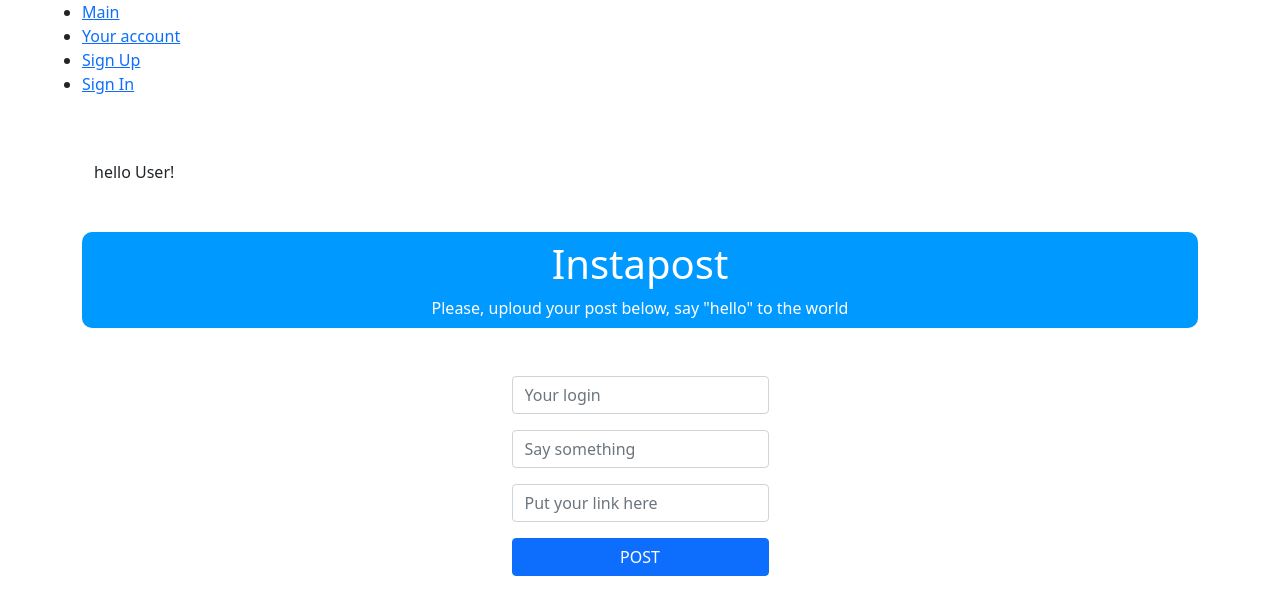
After one commit to erwinwolsh/sbertasks, a Node project: template src/views/secret.hbs in a window 1280 px wide. The commit adds this page. Shown: the top 615 px of the page. Run offline with Node 20 templates, Linux system fonts and the light colour scheme; the template is opened without the code that fills it, so the values that code supplies are empty.

Commit message:
Финальное задание JS

```diff
--- a/DB.js
+++ b/DB.js
@@ -19,5 +19,5 @@ const db = {
 }
 
 module.exports = {
-  db,
+  db
 }
--- a/package.json
+++ b/package.json
@@ -30,6 +30,7 @@
     "color-name": "^1.1.4",
     "concat-map": "^0.0.1",
     "confusing-browser-globals": "^1.0.11",
+    "cookie-parser": "^1.4.6",
     "cross-spawn": "^7.0.3",
     "debug": "^4.3.3",
     "deep-is": "^0.1.4",
--- a/server.js
+++ b/server.js
@@ -1,28 +1,118 @@
 const express = require('express')
 const { request } = require('http')
 const path = require('path')
+const hbs = require('hbs')
+const cookieParser = require('cookie-parser')
+const { sessions } = require('./sessions')
+const { checkAuth } = require('./src/middlewares/checkAuth')
+
+const { secondDb } = require('./secondDb')
 const { db } = require('./DB')
 
-const PORT = 3000
+const server = express()
+const PORT = process.env.PORT || 3000
 
-const server = express()
+
 
 server.set('view engine', 'hbs')
-server.set('views', path.join(__dirname, 'src', 'views'))
+server.set('views', path.join(process.env.PWD, 'src', 'views'))
+hbs.registerPartials(path.join(process.env.PWD, 'src', 'views', 'partials'))
+
+//ручка, которая учит принимать сервер данные пользователя
 server.use(express.urlencoded({ extended: true }))
+server.use(cookieParser())
 
+server.get('/', (req, res) => {
+  res.render('main')
+})
+
+server.get('/secret', checkAuth, (req, res) => {
+  res.render('secret')
+})
+
+// Query selector параметры и главная страница
 server.get('/', (req, resp) => {
   const postsQuery = req.query
   let postsForRender = db.posts
 
   if (postsQuery.limit !== undefined && Number.isNaN(+postsQuery.limit) === false) {
-    postsForRender = db.posts.slice(0, postsQuery.limit).reverse()
-  } else { db.posts.reverse() }
+    postsForRender = db.posts.slice(0, postsQuery.limit)
+  }  else if (postsQuery.reverse = true) {
+    postsForRender = db.posts.reverse()
+  }
 
   resp.render('main', { listOfPosts: postsForRender })
 })
 
-server.post('/addressbook', (req, res) => {
+//регистрация
+server.get('/auth/signup', (req, res) => {
+  res.render('signUp')
+})
+
+server.post('/auth/signup', (req, res) => {
+  const { name, email, password } = req.body
+
+  secondDb.users.push({
+    name,
+    email,
+    password,
+  })
+
+  const sid = Date.now()
+
+  sessions[sid] = {
+    email,
+  }
+
+  res.cookie('sid', sid, {
+    httpOnly: true,
+    maxAge: 36e8,
+  })
+  res.redirect('/')
+})
+
+//Авторизация пользователя
+server.get('/auth/signin', (req, res) => {
+  res.render('signIn')
+})
+
+server.post('/auth/signin', (req, res) => {
+  const { email, password } = req.body
+
+  const currentUser = secondDb.users.find((user) => user.email === email)
+
+  if (currentUser) {
+    if (currentUser.password === password) {
+      const sid = Date.now()
+
+      sessions[sid] = {
+        email,
+      }
+
+      res.cookie('sid', sid, {
+        httpOnly: true,
+        maxAge: 36e8,
+      })
+
+      return res.redirect('/')
+    }
+  }
+
+  return res.redirect('/auth/signin')
+})
+
+//Выход из системы
+server.get('/auth/signout', (req, res) => {
+  const sidFromUserCookie = req.cookies.sid
+
+  delete sessions[sidFromUserCookie]
+
+  res.clearCookie('sid')
+  res.redirect('/')
+})
+
+//Публикация записей
+server.post('/postlist', (req, res) => {
   const dataFromForm = req.body
 
   db.posts.push(dataFromForm)
--- /dev/null
+++ b/sessions.js
@@ -0,0 +1,5 @@
+const sessions = {}
+
+module.exports = {
+  sessions,
+}
--- a/src/views/layout.hbs
+++ b/src/views/layout.hbs
@@ -8,6 +8,7 @@
 	<title>Document</title>
 </head>
 <body>
+		{{> header}}
 
 	<div class="container my-5">
 
--- /dev/null
+++ b/src/views/partials/header.hbs
@@ -0,0 +1,23 @@
+<div class="container">
+  <div class="row">
+    <ul>
+      <li><a href="/">Main</a>
+      </li>
+      <li>
+        <a href="/secret">Your account</a>
+      </li>
+      {{#if name}}
+        <li>
+          <a href="/">Sign Out</a>
+        </li>
+      {{else}}
+        <li>
+          <a href="/auth/signup">Sign Up</a>
+        </li>
+        <li>
+          <a href="/auth/signin">Sign In</a>
+        </li>
+      {{/if}}
+    </ul>
+  </div>
+</div>
--- /dev/null
+++ b/src/views/secret.hbs
@@ -0,0 +1,23 @@
+<div class="container">hello User! </div>
+
+<div class="container" style="background-color: #0099ff; color: white; border-radius: 10px">
+<h1 class="text-center mt-5 pt-2">Instapost</h1>
+<p class="text-center mt-2 mb-5 pb-2">Please, uploud your post below, say "hello" to the world</p>
+</div>
+
+<div class="container">
+<div class="d-flex justify-content-center">
+	<form class="d-flex flex-column align-items-left" action="/postlist" method="POST" >
+		<div class="mb-3">
+			<input name="name" placeholder="Your login" type="text" class="form-control">
+		</div>
+		<div class="mb-3">
+			<input name="text" placeholder="Say something" type="text" class="form-control">
+		</div>
+		<div class="mb-3">
+		<input name="photo" type="text" placeholder="Put your link here" class="form-control">
+		</div>
+		<button type="submit" class="btn btn-primary">POST</button>
+  </form>
+	</form>
+</div>
--- /dev/null
+++ b/src/views/signIn.hbs
@@ -0,0 +1,6 @@
+<form method="POST" action="/auth/signin">
+  <input name="email" placeholder="email" type="email" />
+  <input name="password" placeholder="password" type="password" />
+
+  <button>Sign Up</button>
+</form>
```
Also changed, not shown: secondDb.js (added, +11 -0 lines), src/middlewares/checkAuth.js (added, +16 -0 lines), src/views/main.hbs (+16 -7 lines), src/views/signUp.hbs (added, +7 -0 lines), 3 other files.
